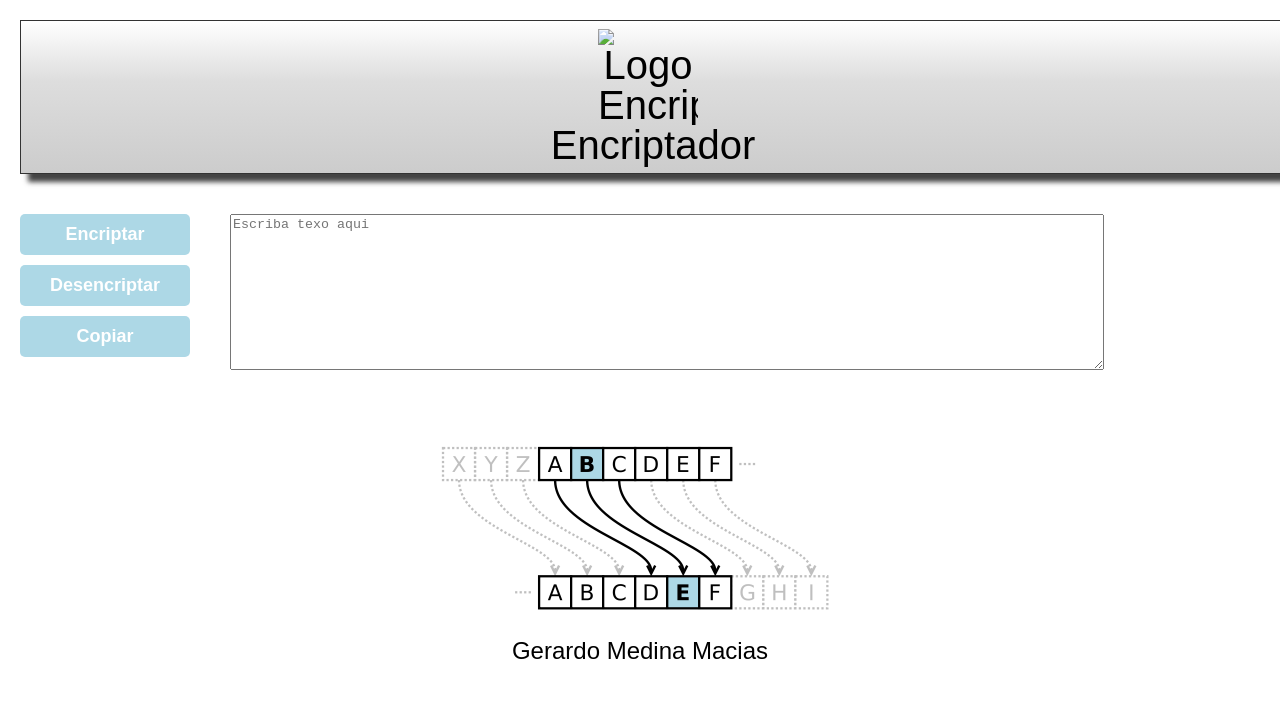
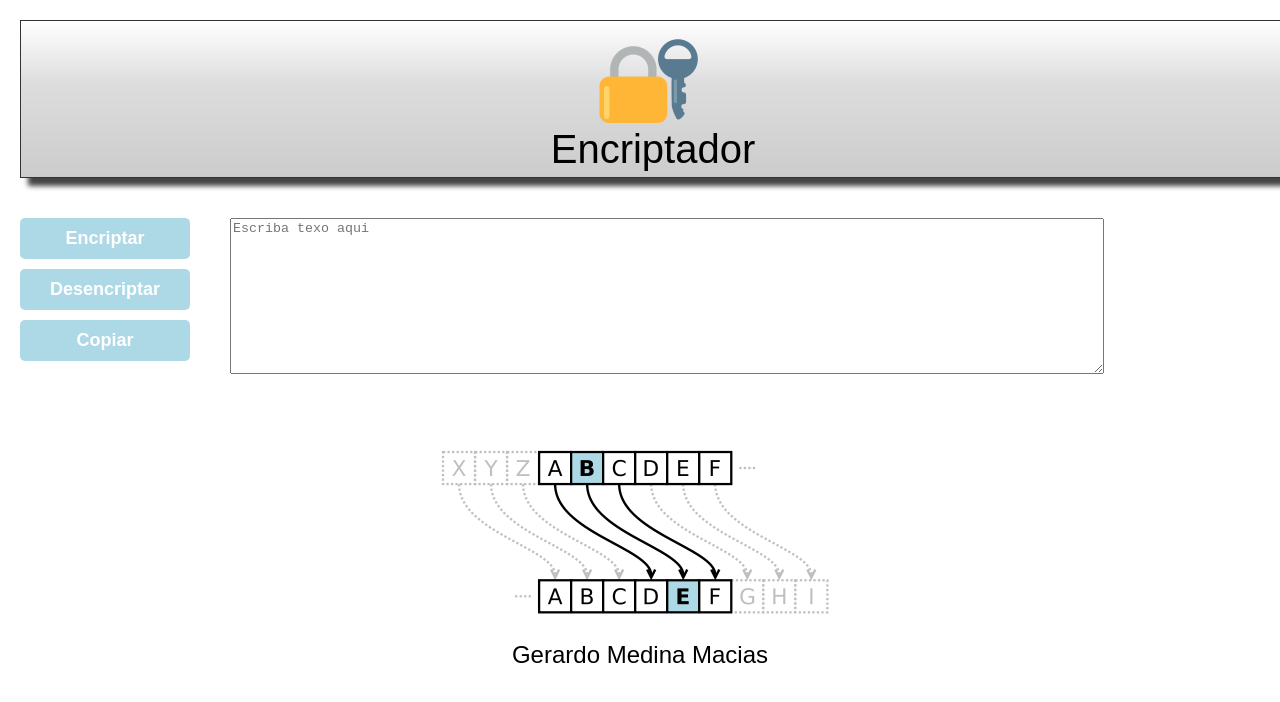
Before and after one commit to medina3681/Encriptador, a plain HTML site: page index.html in a window 1280 px wide. Drawn offline with Linux system fonts and the light colour scheme; the site is published under a folder, as on GitHub Pages, so addresses that start at the root find nothing.

Commit message:
Imagen encabezado

```diff
--- a/index.html
+++ b/index.html
@@ -12,7 +12,7 @@
         <header>
 
             <div class="encabezado">
-                <img src="/img/logo.png" alt="Logo Encriptador" class="logoEnc">
+                <img src="img/logo.png" alt="Logo Encriptador" class="logoEnc">
                 <h1>Encriptador</h1>
             </div>
 
```
